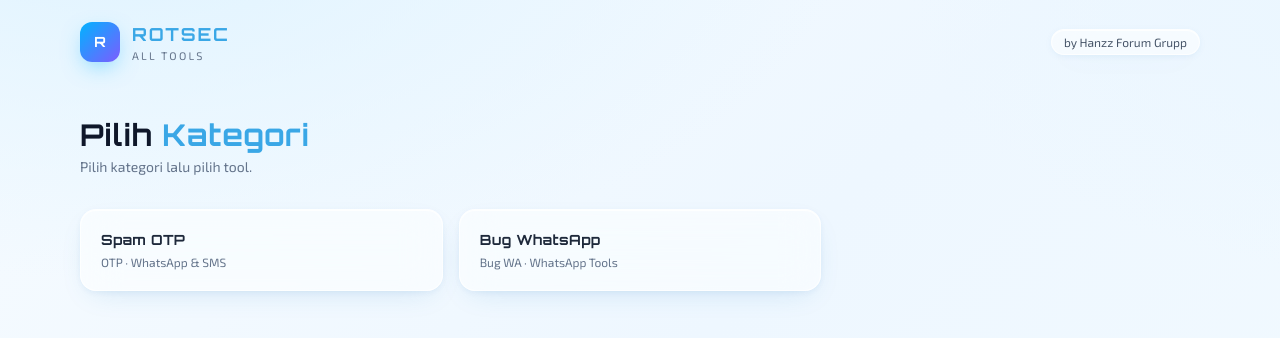
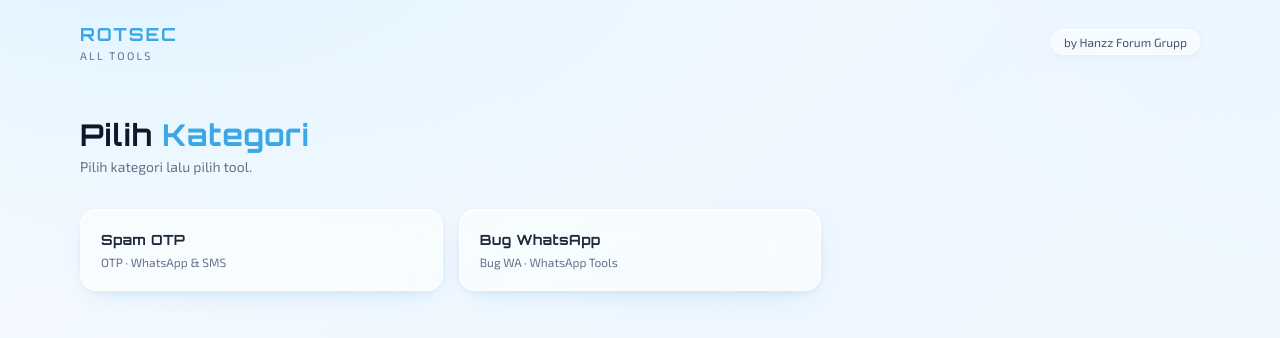
Before and after one commit to hanzcodereal/prokit, a Next.js app: page / in a window 1280 px wide. Shown: the top 338 px of the page. Built offline with nearby package versions, Linux system fonts and the light colour scheme.

Commit message:
Update Header.tsx

```diff
--- a/src/components/Header.tsx
+++ b/src/components/Header.tsx
@@ -3,14 +3,9 @@ import Link from "next/link";
 export default function Header() {
   return (
     <header className="mx-auto mb-8 flex w-full max-w-6xl items-center justify-between px-4 py-5">
-      <Link href="/" className="flex items-center gap-3">
-        <div className="flex h-10 w-10 items-center justify-center rounded-xl bg-gradient-to-br from-[#00b3ff] to-[#7c5cff] shadow-[0_8px_24px_-8px_rgba(0,179,255,0.7)]">
-          <span className="font-orbitron text-sm font-bold text-white">R</span>
-        </div>
-        <div>
-          <div className="font-orbitron text-lg font-bold tracking-widest neon-text">ROTSEC</div>
-          <div className="text-[11px] uppercase tracking-[0.2em] text-slate-500">All Tools</div>
-        </div>
+      <Link href="/">
+        <div className="font-orbitron text-lg font-bold tracking-widest neon-text">ROTSEC</div>
+        <div className="text-[11px] uppercase tracking-[0.2em] text-slate-500">All Tools</div>
       </Link>
       <span className="glass rounded-full px-3 py-1 text-xs text-slate-600">
         by Hanzz Forum Grupp
```
